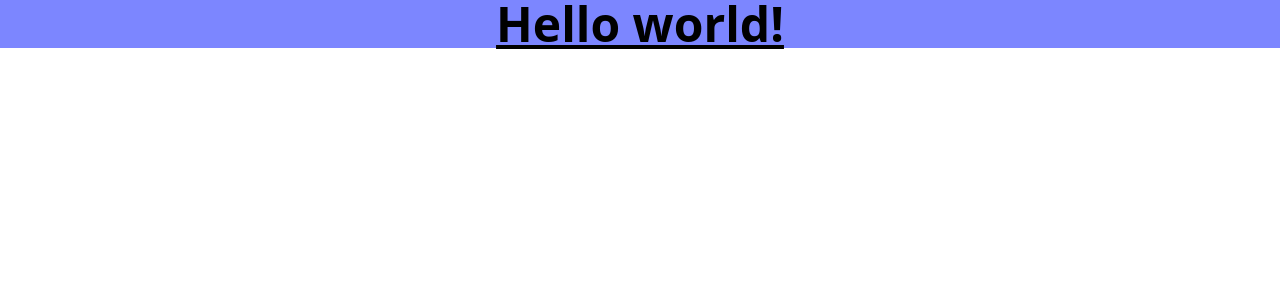
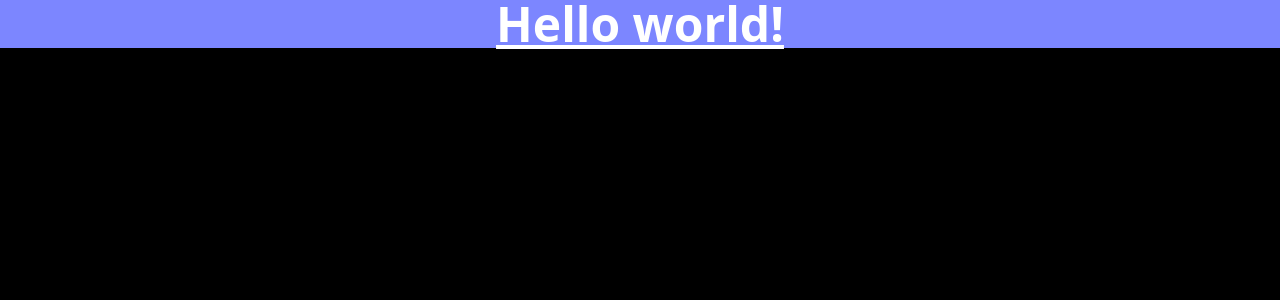
Before and after one commit to Minuli-Lavanya/my-miniapp, a Next.js app: page / in a window 1280 px wide. Shown: the top 300 px of the page. Built offline with nearby package versions, Linux system fonts and the light colour scheme.

Commit message:
Created layout.tsx to provide consistent layout

```diff
--- a/app/layout.tsx
+++ b/app/layout.tsx
@@ -1,32 +1,9 @@
-import type { Metadata } from "next";
-import { Geist, Geist_Mono } from "next/font/google";
-import "./globals.css";
+import './globals.css';
 
-const geistSans = Geist({
-  variable: "--font-geist-sans",
-  subsets: ["latin"],
-});
-
-const geistMono = Geist_Mono({
-  variable: "--font-geist-mono",
-  subsets: ["latin"],
-});
-
-export const metadata: Metadata = {
-  title: "Create Next App",
-  description: "Generated by create next app",
-};
-
-export default function RootLayout({
-  children,
-}: Readonly<{
-  children: React.ReactNode;
-}>) {
+export default function RootLayout({ children }: { children: React.ReactNode }) {
   return (
     <html lang="en">
-      <body className={`${geistSans.variable} ${geistMono.variable}`}>
-        {children}
-      </body>
+      <body className="bg-black text-white font-sans">{children}</body>
     </html>
   );
 }
```
